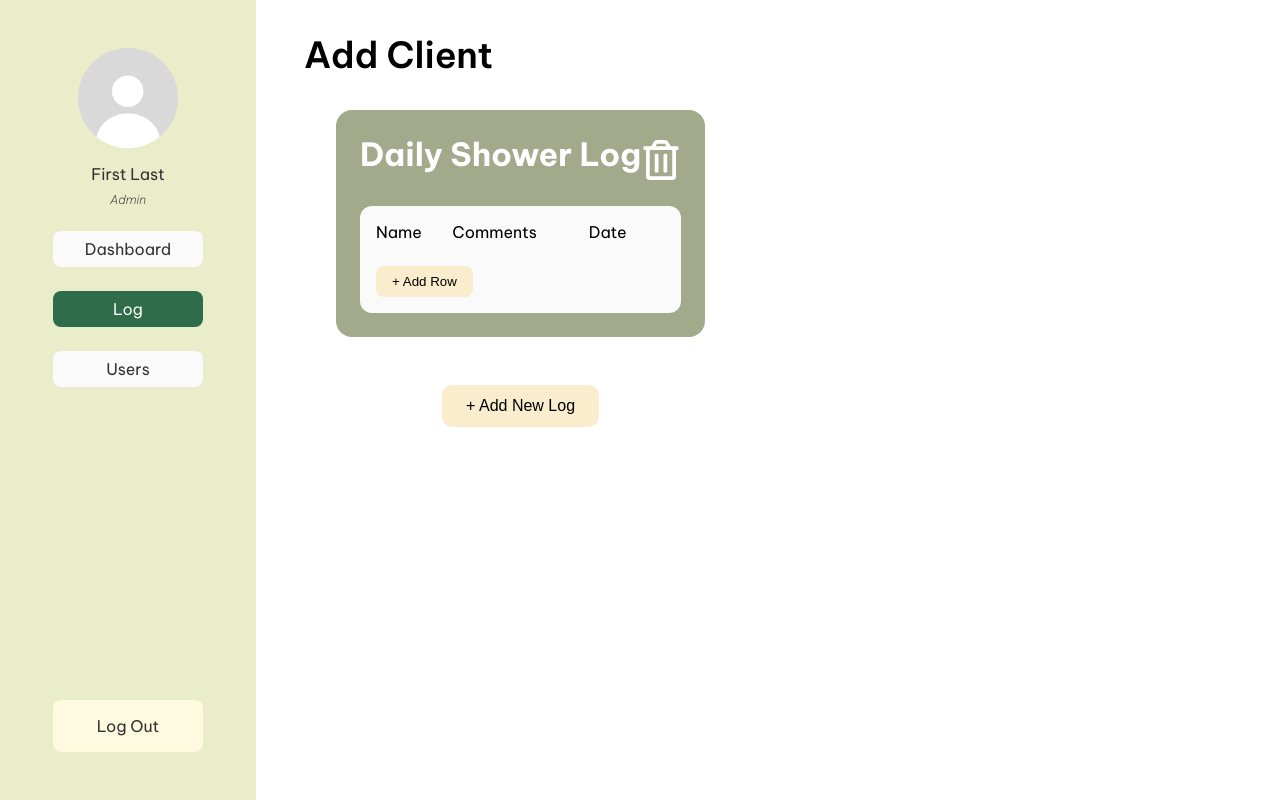
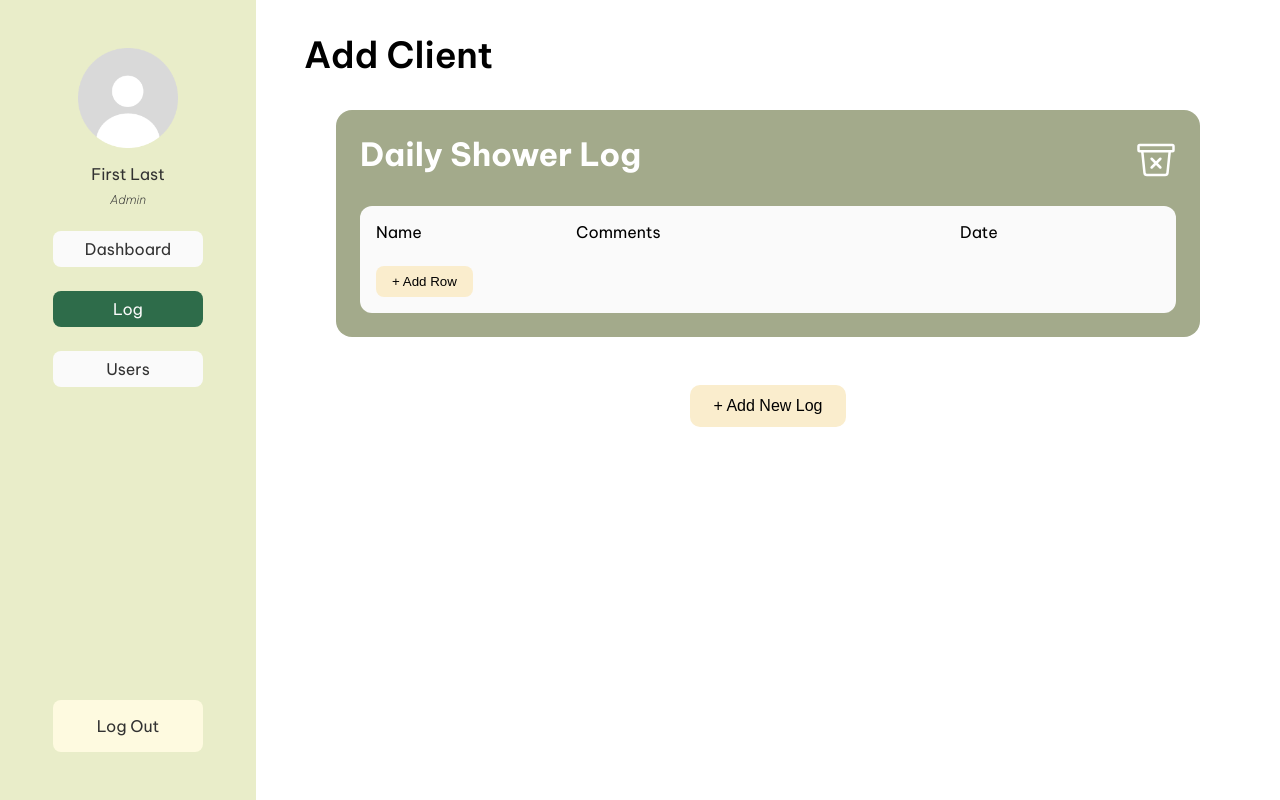
Before and after one commit to C3viche/fourth-and-hope-service-tracker, a Next.js app: page /logger in a window 1280 px wide. Built offline with nearby package versions, Linux system fonts and the light colour scheme.

Commit message:
the scaling bug again

```diff
--- a/app/(pages)/(staff)/logger/LogTable.tsx
+++ b/app/(pages)/(staff)/logger/LogTable.tsx
@@ -2,7 +2,6 @@
 import styles from './page.module.scss';
 import { useState } from 'react';
 import { IoTrashBinOutline } from "react-icons/io5";
-import { FaRegTrashAlt } from "react-icons/fa";
 
 type LogEntry = {
   id: number;
@@ -47,7 +46,7 @@ export default function LogTable({ id, title, users, deleteLog }: LogTableProps)
     <div className={styles.logTable}>
       <div className={styles.logHeader}>
         <h2>{title}</h2>
-        <button onClick={() => deleteLog(id)}><FaRegTrashAlt size={40} /></button>
+        <button onClick={() => deleteLog(id)}><IoTrashBinOutline size={40} /></button>
       </div>
       <div className={styles.table}>
         <div className={styles.header}>
--- a/app/(pages)/(staff)/logger/page.module.scss
+++ b/app/(pages)/(staff)/logger/page.module.scss
@@ -1,5 +1,6 @@
 .page {
     padding: 2rem 3rem;
+    flex: 1;
   }
 
   .logHeader {
```
